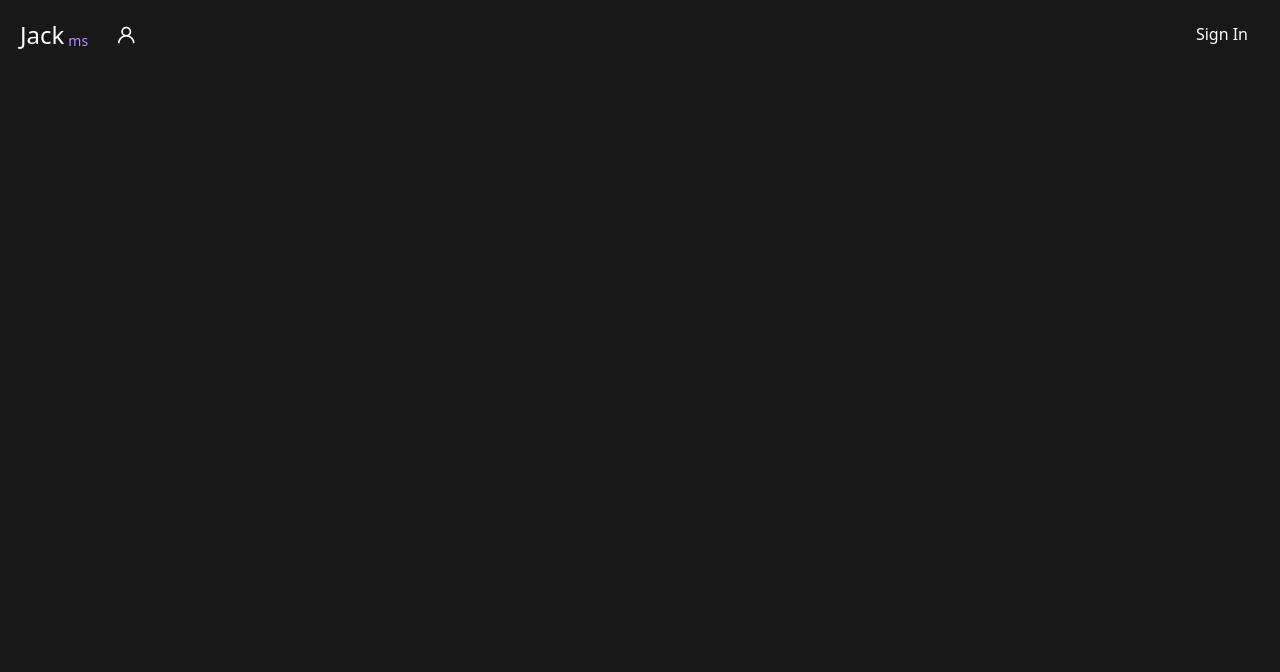
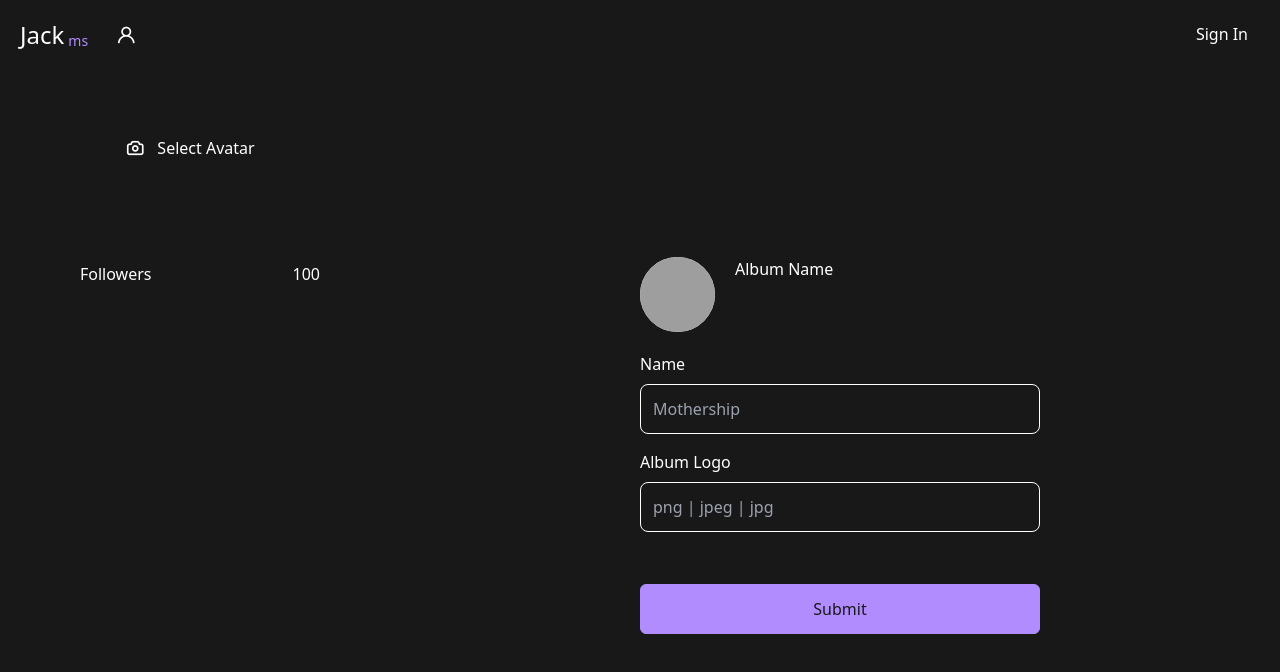
Before and after one commit to RodrigoAlanisFSWD/Jack-Music-Streaming, a Nuxt app in the folder client/: page /dashboard/albums/create in a window 1280 px wide. Before the commit this address had no page. Shown: the top 672 px of the page. Built offline with nearby package versions, Linux system fonts and the light colour scheme; no server answers.

Commit message:
Album Creation

```diff
--- /dev/null
+++ b/client/components/albums/Form.vue
@@ -0,0 +1,64 @@
+<script lang="ts" setup>
+import useVuelidate from '@vuelidate/core';
+import { helpers, required } from '@vuelidate/validators'
+import { Ref } from 'vue';
+
+const { state: { error } } = usePlaylistsService()
+
+const emit = defineEmits(['submit'])
+
+const albumData = reactive({
+    name: ''
+})
+
+const rules = computed(() => ({
+    name: { required: helpers.withMessage("Name is required", required), }
+}))
+
+const v$ = useVuelidate(rules, albumData)
+
+const albumLogo: Ref<File | null> = ref(null)
+const albumLogoError: Ref<string> = ref("")
+const albumLogoURL: Ref<string | null> = ref(null)
+
+const handleLogoChange = (file: File) => {
+    albumLogo.value = file
+
+    const fr = new FileReader();
+
+    fr.onload = () => {
+        albumLogoURL.value = fr.result as string
+    }
+
+    fr.readAsDataURL(file)
+}
+
+const user = useUser()
+</script>
+
+<template>
+    <div class="text-white w-[400px] flex flex-col items-center">
+        <div class="flex my-5 w-full justify-between">
+            <div class="flex">
+                <img v-if="albumData" :src="albumLogoURL ? albumLogoURL : 'http://localhost:8080/api/file/2'"
+                    class="w-[75px] h-[75px] bg-white mr-5 rounded-full" />
+                <div>
+                    <h2>
+                        {{ albumData.name ? albumData.name : 'Album Name' }}
+                    </h2>
+                    <h3 class="cursor-pointer hover:text-primary text-sm text-[#dcdcdc]">
+                        {{ user?.name }}
+                    </h3>
+                </div>
+            </div>
+        </div>
+        <form-input :error="v$.name.$errors[0]" @change="v$.name.$touch" @blur="v$.name.$touch" v-model="albumData.name"
+            label="Name" placeholder="Mothership" type="text" class="mb-3 w-full"></form-input>
+        <form-file :value="albumLogo" :placeholder="albumLogo ? albumLogo.name : 'png | jpeg | jpg'"
+            label="Album Logo" :error="albumLogoError" @file="handleLogoChange" class="w-full"></form-file>
+        <app-button @click="emit('submit', {
+            name: albumData.name,
+        }, albumLogo)" class="mt-12">Submit</app-button>
+        <app-alert v-if="error" class="mt-5">{{ error }}</app-alert>
+    </div>
+</template>
--- a/client/components/app/Song.vue
+++ b/client/components/app/Song.vue
@@ -8,6 +8,8 @@ defineProps<{
 const { setSong, state } = usePlayer()
 
 const emit = defineEmits(['showPlaylistModal'])
+
+const router = useRouter()
 </script>
 
 <template>
@@ -26,9 +28,12 @@ const emit = defineEmits(['showPlaylistModal'])
                     </h3>
                 </div>
             </div>
-            <span>
-                {{ song?.album_id ? song?.album.name : 'None' }}
-            </span>
+            <p>
+                <span @click="router.push('/albums/detail/' + song.album_id)" class="hover:text-primary cursor-pointer transition-all duration-200" v-if="song?.album_id && song?.album">
+                    {{ song?.album.name }}
+                </span>
+                {{ song?.album_id ? '' : 'None' }}
+            </p>
             <span>
                 October 5, 2022
             </span>
--- a/client/components/playlists/Form.vue
+++ b/client/components/playlists/Form.vue
@@ -73,7 +73,7 @@ const user = useUser()
         <app-select @select="(item) => selectedType = item" :selected-item="selectedType" :items="types"
             placeholder="Select Playlist Type" label="Type" class="mb-3"></app-select>
         <form-file :value="playlistLogo" :placeholder="playlistLogo ? playlistLogo.name : 'png | jpeg | jpg'"
-            label="Song Logo" :error="playlistLogoError" @file="handleLogoChange" class="w-full"></form-file>
+            label="Playlist Logo" :error="playlistLogoError" @file="handleLogoChange" class="w-full"></form-file>
         <app-button @click="emit('submit', {
             name: playlistData.name,
             type: selectedType?.key,
--- a/client/composables/useAlbumsService.ts
+++ b/client/composables/useAlbumsService.ts
@@ -1,3 +1,5 @@
+import { Album } from "~/models/album"
+
 export const useAlbumsService = () => {
 
     const getAlbums = async (authorId: number) => {
@@ -36,10 +38,33 @@ export const useAlbumsService = () => {
         }
     }
 
+    const uploadAlbumLogo = async (albumID: number, formData: FormData) => {
+        try {
+            const { data } = await api.post("/albums/logo/" + albumID, formData)
+
+            return data
+        } catch (error) {
+            console.log(error)
+        }
+    }
+
+    const createAlbum = async (album: any) => {
+        try {
+            const { data } = await api.post<Album>("/albums/", album)
+
+            return data
+        } catch (error) {
+            console.log(error)
+        }
+
+    }
+
     return {
         getAlbum,
         getAlbums,
         addSong,
-        removeSong
+        removeSong,
+        createAlbum,
+        uploadAlbumLogo
     }
 }
--- /dev/null
+++ b/client/pages/albums/detail/[album].vue
@@ -0,0 +1,70 @@
+<script lang="ts" setup>
+import { remove } from '@vue/shared'
+import { Ref } from 'vue'
+import { Album } from '~/models/album';
+import { Song } from '~~/models/song'
+
+definePageMeta({
+    layout: "main",
+    middleware: "auth"
+})
+
+const album: Ref<Album | null> = ref(null)
+
+const route = useRoute()
+
+const { getAlbum, removeSong } = useAlbumsService()
+
+onMounted(async () => {
+    const res = await getAlbum(route.params.album as any)
+
+    album.value = res
+})
+
+const handleRemove = async (songID: number) => {
+    if (album.value) {
+        await removeSong(songID, album.value?.id)
+
+        album.value.songs = album.value.songs.filter((song: Song) => song.id != songID)
+    }
+}
+
+const showModal = ref(false)
+</script>
+
+<template>
+    <div class="w-full h-full bg-[linear-gradient(90deg,#B18CFF_0%,#515ada_100%)] grid grid-rows-[300px_1fr]">
+        <div class="p-12 flex text-white">
+            <img :src="album ? 'http://localhost:8080/api/file/' + album?.logo_id : ''"
+                class="w-[200px] h-[200px] bg-white mr-5 cursor-pointer shadow-2xl" />
+            <div class="flex flex-col justify-between ml-8">
+                <div>
+                    <h3 class="mb-4">
+                        Album
+                    </h3>
+                    <div class="flex items-center">
+                        <h2 class="text-7xl font-bold">
+                            {{ album?.name }}
+                        </h2>
+
+                        <div class="flex justify-center items-center w-[50px] h-[50px] bg-secondary rounded-full ml-5 mt-2">
+                            <i @click="showModal = true" class="uil uil-plus text-2xl text-primary"></i>
+                        </div>
+                    </div>
+
+                </div>
+                <div class="text-xl font-bold">
+                    {{ album?.author.name }}
+                </div>
+            </div>
+
+        </div>
+        <app-album-song-list @remove="handleRemove" class="bg-[#111] bg-opacity-75" v-if="album" :songs="album?.songs">
+        </app-album-song-list>
+        <app-add-song-to-album @add-song="(song: Song) => {
+            album?.songs.push(song)
+            showModal = false
+            }" :album="album" @hide="showModal = false"
+            :show="showModal"></app-add-song-to-album>
+    </div>
+</template>
--- /dev/null
+++ b/client/pages/dashboard/albums/create.vue
@@ -0,0 +1,32 @@
+<script lang="ts" setup>
+const router = useRouter()
+
+const { createAlbum, uploadAlbumLogo, } = useAlbumsService()
+
+const handleSubmit = async (albumData: Object, logo: File) => {
+    try {
+        const album = await createAlbum(albumData)
+
+        if (!album) return
+
+        if (logo) {
+            const formData = new FormData()
+
+            formData.append("logo", logo)
+
+            await uploadAlbumLogo(album.id, formData)
+        }
+
+        router.push("/dashboard/albums/detail/" + album.id)
+    } catch (error) {
+        console.log(error)
+        return
+    }
+}
+</script>
+
+<template>
+    <div class="w-full h-full flex justify-center items-center">
+        <albums-form @submit="handleSubmit"></albums-form>
+    </div>
+</template>
--- a/client/pages/dashboard/index.vue
+++ b/client/pages/dashboard/index.vue
@@ -10,7 +10,10 @@
                 </h3>
                 <i class="uil uil-angle-down text-2xl"></i>
             </div>
-            <app-button @click="router.push('/songs/create')" class="mt-8 w-[250px]">Upload Song</app-button>
+            <div class="flex gap-x-5">
+                <app-button @click="router.push('/songs/create')" class="mt-8 w-[250px]">Upload Song</app-button>
+                <app-button @click="router.push('/dashboard/albums/create')" class="mt-8 w-[250px]" type="secondary">Create Album</app-button>
+            </div>
         </div>
 </template>
 
```
Also changed, not shown: 1 other file (tests, documents, lock files or other folders).
